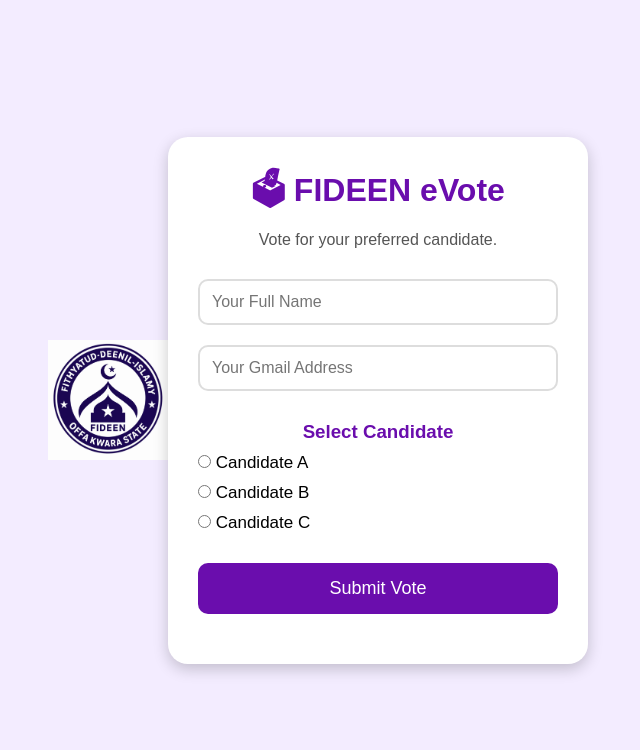
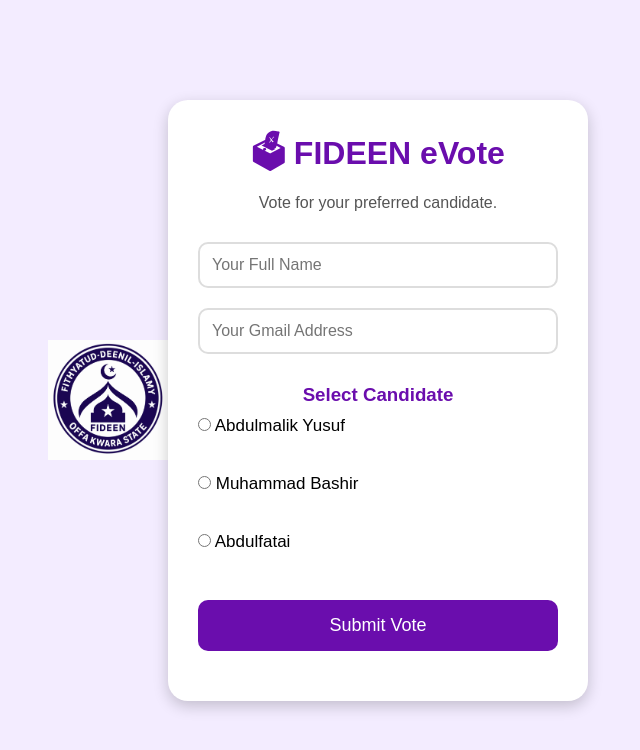
Before and after one commit to AbdulmalikY2026/fideen-evote, a plain HTML site: page index.html in a window 1280 px wide. Shown: the whole page, without its empty margins (322-962 px from the left). Drawn offline with Linux system fonts and the light colour scheme.

Commit message:
Update index.html

```diff
--- a/index.html
+++ b/index.html
@@ -23,20 +23,11 @@
 
 <h3>Select Candidate</h3>
 
-<label>
-<input type="radio" name="candidate" value="Candidate A">
-Candidate A
-</label>
+<label><input type="radio" name="candidate" value="Abdulmalik Yusuf"> Abdulmalik Yusuf</label><br>
 
-<label>
-<input type="radio" name="candidate" value="Candidate B">
-Candidate B
-</label>
+<label><input type="radio" name="candidate" value="Muhammad Bashir"> Muhammad Bashir</label><br>
 
-<label>
-<input type="radio" name="candidate" value="Candidate C">
-Candidate C
-</label>
+<label><input type="radio" name="candidate" value="Abdulfatai"> Abdulfatai</label><br>
 
 <button onclick="vote()">Submit Vote</button>
 
```
